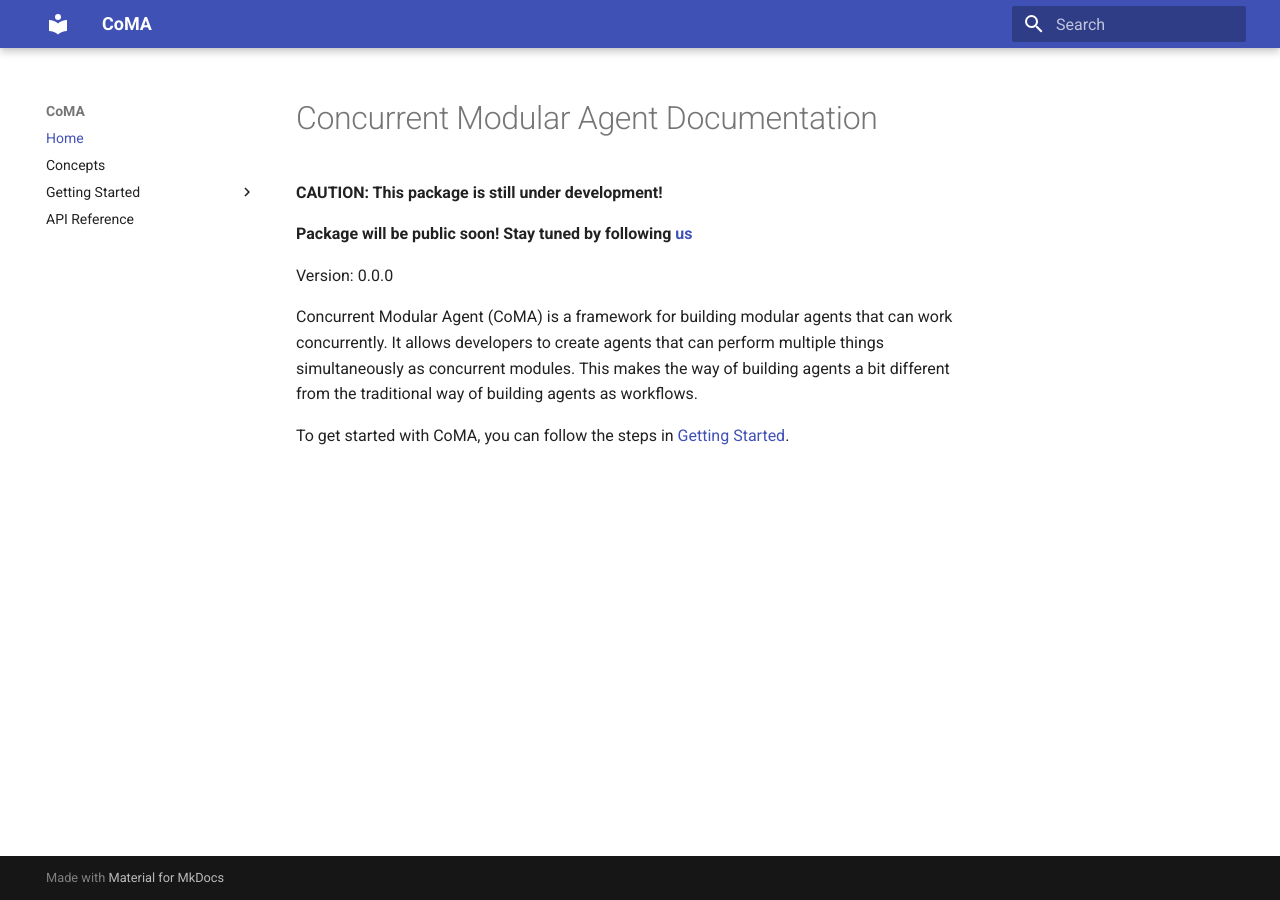
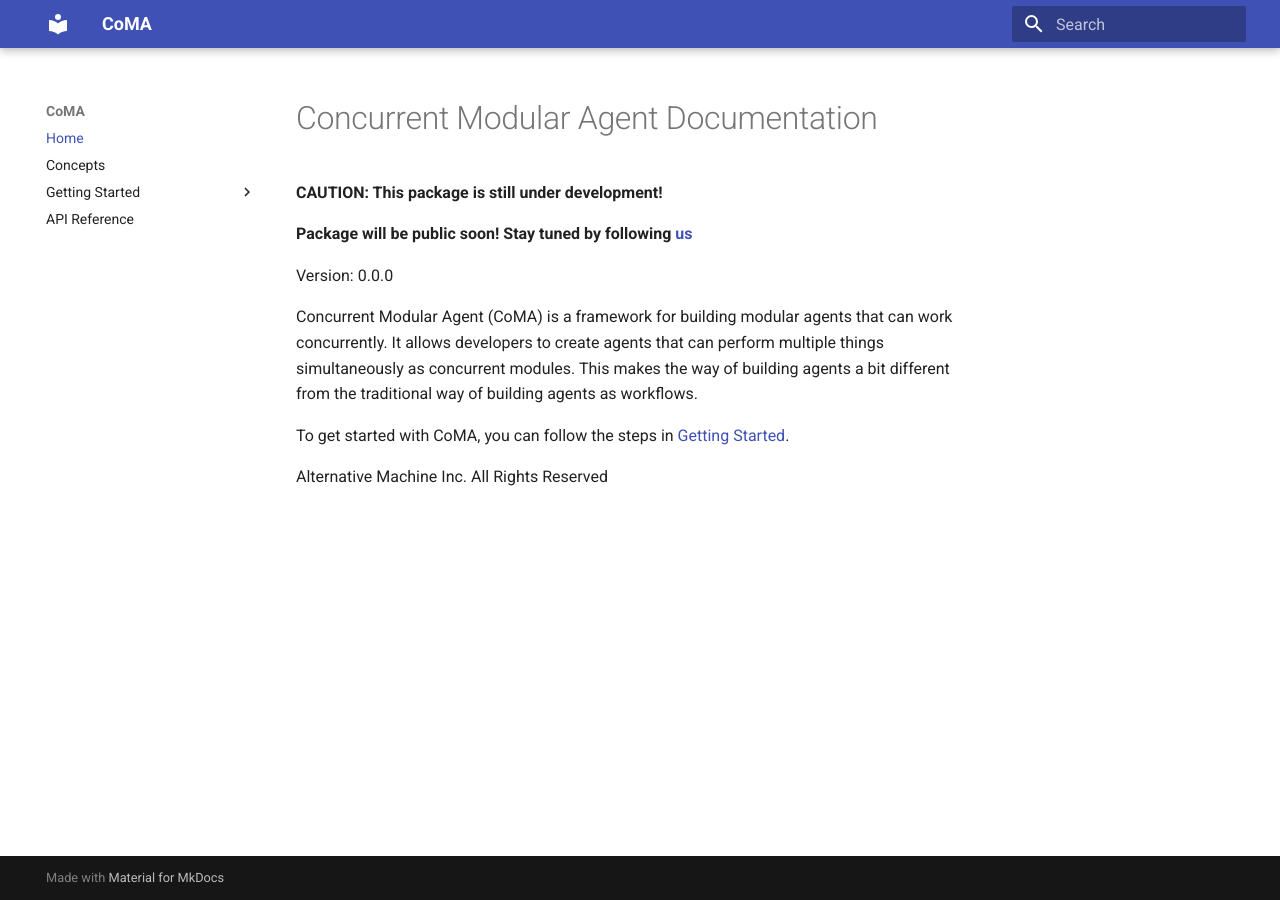
Before and after one commit to yamakkaji/concurrent-modular-agent-fork-dev, an MkDocs documentation site: the page built from docs/docs/index.md, in a window 1280 px wide. Built offline with MkDocs 1.6.1 and Material for MkDocs 9.7.7, drawn with Linux system fonts in a browser that asks for light colours.

Commit message:
Update index.md

```diff
--- a/docs/docs/index.md
+++ b/docs/docs/index.md
@@ -16,3 +16,5 @@ To get started with CoMA, you can follow the steps in [Getting Started](./gettin
     docs/
         index.md  # The documentation homepage.
         ...       # Other markdown pages, images and other files. -->
+
+Alternative Machine Inc. All Rights Reserved
```
